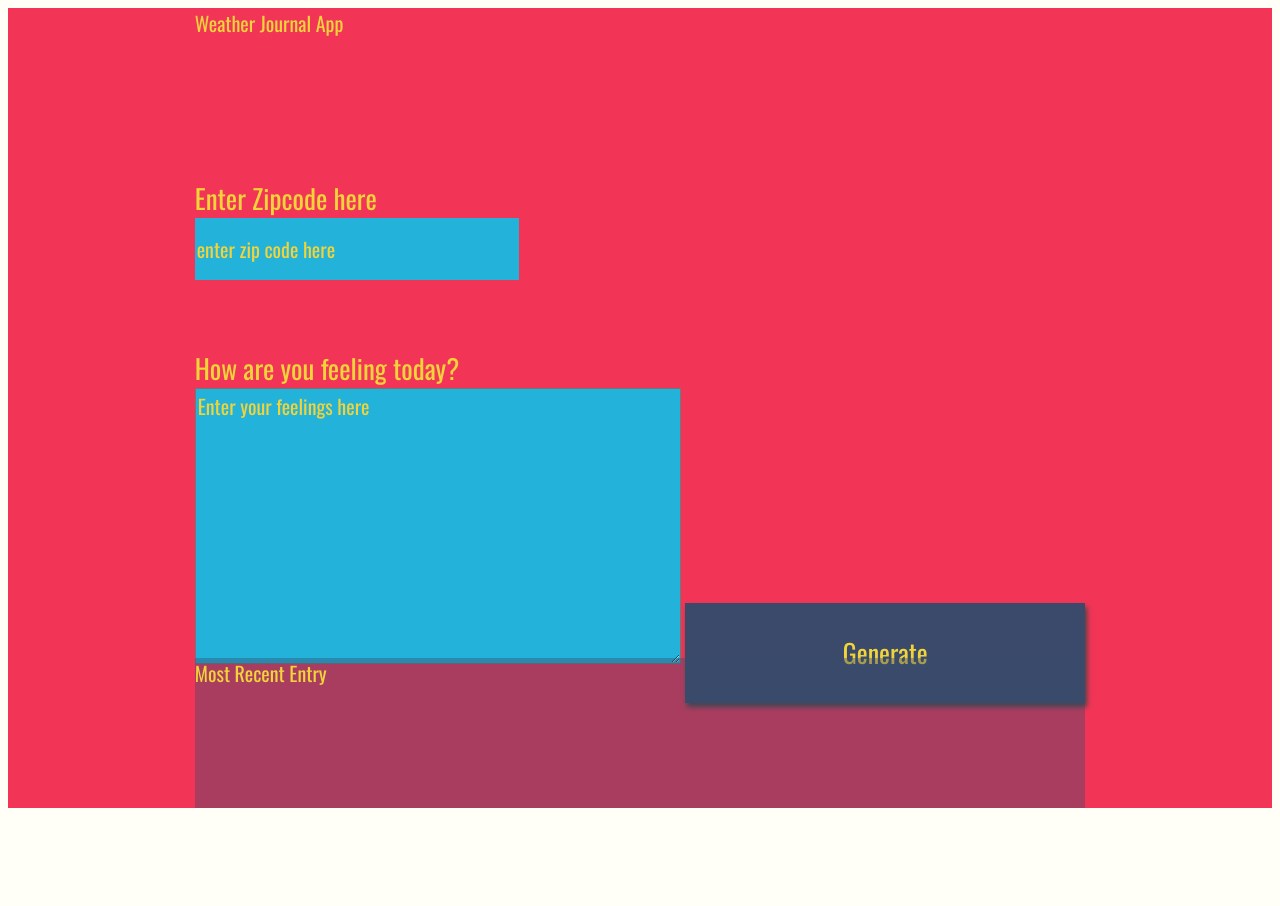
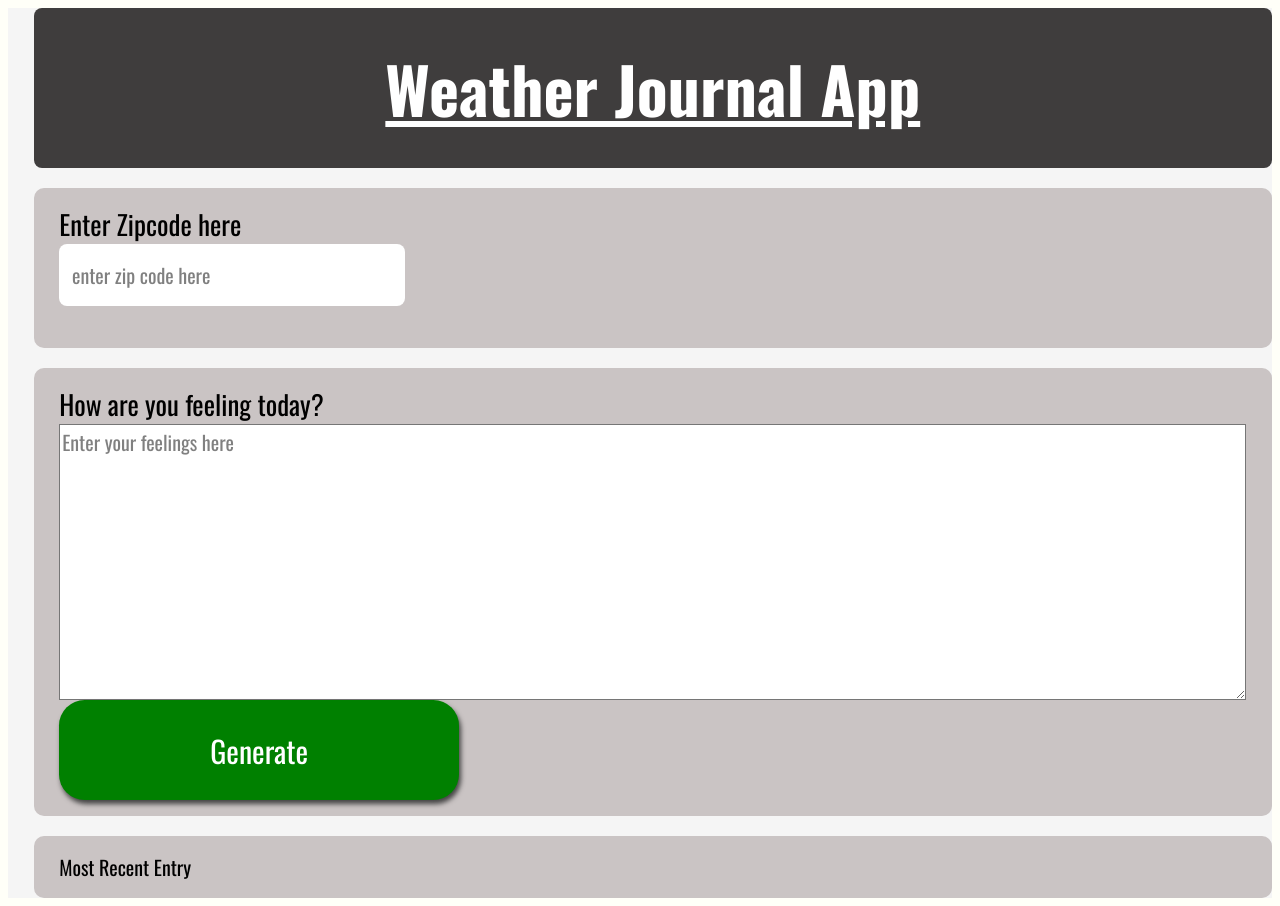
Before and after one commit to cynepton/weather-journal-project, a website: page website/index.html in a window 1280 px wide. Before the commit the page ends 816 px from the top, so only its background shows below. Drawn offline with nearby package versions, Linux system fonts and the light colour scheme; a web font is replaced by a local one.

Commit message:
refactor: adjust webpage appearance

```diff
--- a/website/index.html
+++ b/website/index.html
@@ -10,9 +10,11 @@
   </head>
 
   <body>
+    <!-- main container -->
     <div id = "app">
-      <div class ="holder headline">
-        Weather Journal App
+
+      <div class ="headline">
+        <h1>Weather Journal App</h1>
       </div>
 
       <div class ="holder zip">
--- a/website/style.css
+++ b/website/style.css
@@ -3,26 +3,71 @@ body{
     font-family: -apple-system, BlinkMacSystemFont, sans-serif;
 }
 
+h1{
+    font-size: 8vh;
+    line-height: 8vh;
+}
+
 #app{
     display: grid;
-    grid-auto-rows: minmax(150px, auto);
+    grid-template-rows: 20vh 20vh ;
+    grid-template-areas:
+    "grid-headline"
+    "grid-zip"
+    "grid-feel"
+    "grid-entry";
+    /* grid-auto-rows: minmax(150px, auto); */
     /* grid-template-columns:  */
-    height:100vh;
-    background: #f23557;
-    color: #f0d43a;
-    justify-content: center;
+    /* height:100vh; */
+    background: whitesmoke;
+    color: black;
+    /* justify-content: center; */
+    padding-left: 2vw;
     grid-gap: 1em;
     font-size: 20px;
     font-family: 'Oswald', sans-serif;
 }
 
+    .headline {
+        display: flex;
+        grid-area: grid-headline;
+        background-color: rgb(63, 61, 61);
+        color: white;
+        border-radius: 1vh;
+        width: 1fr;
+        justify-content: center;
+        align-items: center;
+        text-decoration: underline;
+        padding-left: 2vw;
+        padding-right: 2vw;
+    }
+
+    .zip {
+        grid-area: grid-zip;
+    }
+
+    .feel {
+        grid-area: grid-feel;
+    }
+
+    .entry{
+        grid-area: grid-entry;
+        background: rgba(59, 74, 107, .4);
+    }
+
 .holder{
-
+    display: flex;
+    flex-direction: column;
+    max-width: 96vw;
+    background-color: rgb(202, 196, 196);;
+    /* border: 2px solid green; */
+    border-radius: 10px;
+    padding: 2vh 2vw;
 }
 
-.entry{
-    background: rgba(59, 74, 107, .4);
-}
+
+
+
 
 #entryHolder{
 
@@ -40,9 +85,6 @@ body{
 
 }
 
-.headline {
-
-}
 .title{
 
 }
@@ -57,30 +99,32 @@ input{
     display:block;
     height: 60px;
     width: 320px;
-    background:#22b2da;
-    color: #f0d43a;
+    background: white;
+    color: black;
     font-size: 20px;
     font-family: 'Oswald', sans-serif;
     border: none;
+    border-radius: 1vh;
+    padding-left: 1vw;
+    padding-right: 1vw;
 }
 
 button{
     width: 400px;
     height: 100px;
-    background: #3b4a6b;
-    color: #f0d43a;
-    font-size: 26px;
+    background: green;
+    color: white;
+    font-size: 30px;
     font-family: 'Oswald', sans-serif;
     border: none;
     box-shadow: 2px 4px 5px #444;
-}
-h1{
-    font-size: 36px;
+    border-radius: 2vw;
 }
 
+
 textarea{
-    background:#22b2da;
-    color: #f0d43a;
+    background:white;
+    color: black;
     font-size: 20px;
     font-family: 'Oswald', sans-serif;
 }
@@ -93,19 +137,19 @@ button:focus {
 }
 /* Style for Placeholder Text*/
 ::placeholder { /* Firefox, Chrome, Opera */
-    color: #f0d43a;
+    color: gray;
     font-family: 'Oswald', sans-serif;
 
 }
 
 :-ms-input-placeholder { /* Internet Explorer 10-11 */
-    color: #f0d43a;
+    color: gray;
     font-family: 'Oswald', sans-serif;
 
 }
 
 ::-ms-input-placeholder { /* Microsoft Edge */
-    color: #f0d43a;
+    color: gray;
     font-family: 'Oswald', sans-serif;
 
 }
```
